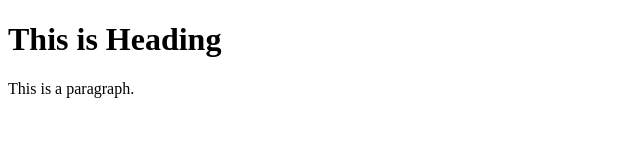
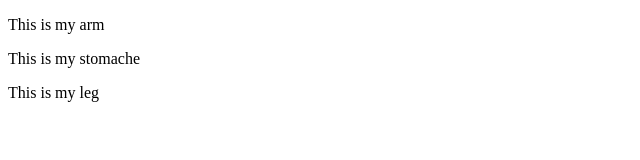
Before and after one commit to umar-ism/hello-world, a plain HTML site: page Page_Title.html in a window 1280 px wide. Shown: the whole page, without its empty margins (0-640 px from the left). Drawn offline with Linux system fonts and the light colour scheme.

Commit message:
html strc

```diff
--- a/Page_Title.html
+++ b/Page_Title.html
@@ -1,12 +1,21 @@
 <!DOCTYPE html>
 <html>
 <head>
-<title>Page Title</title>
+    <title>This is my head</title>
 </head>
+
+
 <body>
-
-<h1>This is Heading</h1>
-<p>This is a paragraph.</p>
+<p>This is my arm</p>
+<p>This is my stomache</p>
+<p>This is my leg</p>
 
 </body>
+
+
+
+
+
+
+
 </html>
```
